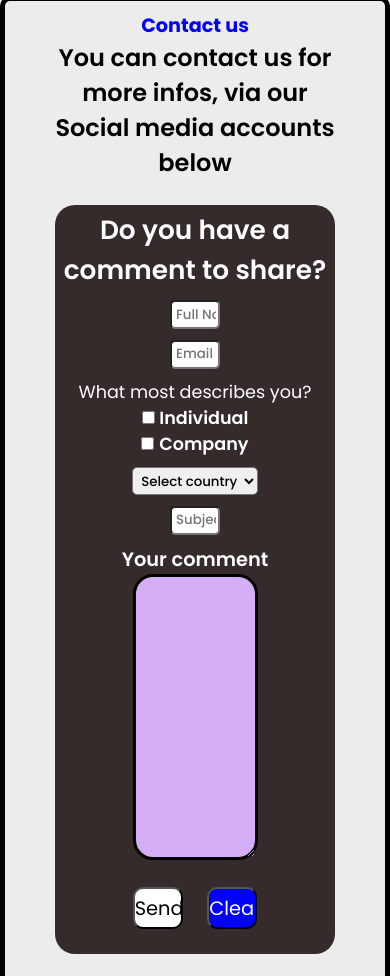
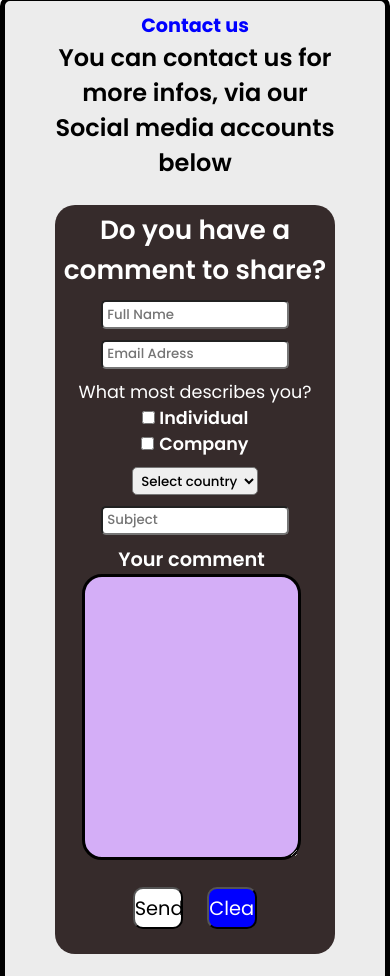
Before and after one commit to sidimohamed7/home.jeddou.com, a plain HTML site: page index.html in a window 390 px wide. Shown: the part 8621-9597 px from the top of the page. Drawn offline with Linux system fonts and the light colour scheme.

Commit message:
Update style.css

```diff
--- a/style.css
+++ b/style.css
@@ -910,7 +910,12 @@ footer a:hover{
 .serviceicons{
     height: 30vh;
 }
-
+.inputs{
+    width: 75%;
+}
+.comment{
+    width: 90%;
+}
 
 }
 
```
